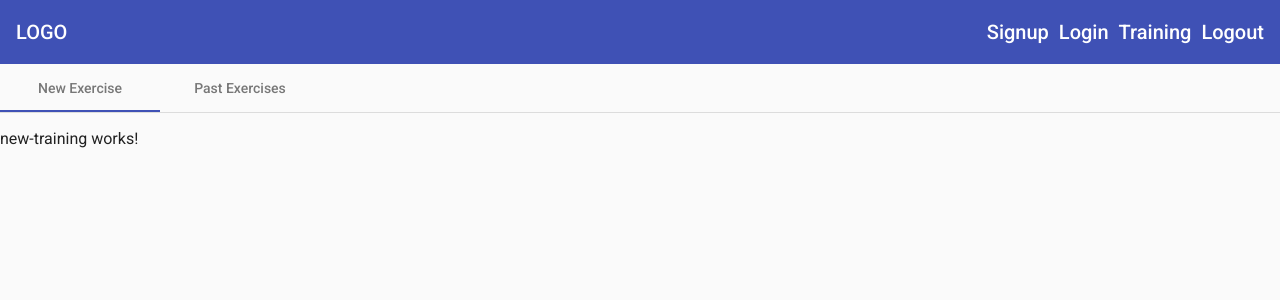
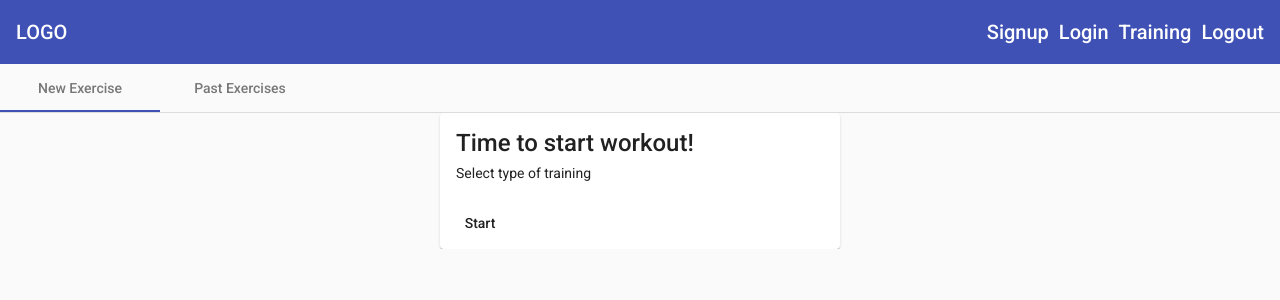
Before and after one commit to plskrdar/fitness-tracker, an Angular app: page /training in a window 1280 px wide. Shown: the top 300 px of the page. Built offline with nearby package versions, Linux system fonts and the light colour scheme.

Commit message:
implemented basic mat-card

```diff
--- a/src/app/training/new-training/new-training.component.html
+++ b/src/app/training/new-training/new-training.component.html
@@ -1 +1,11 @@
-<p>new-training works!</p>
+<section class="new-training" fxLayout fxLayoutAlign="center">
+    <mat-card fxFlex="400px">
+        <mat-card-title>Time to start workout!</mat-card-title>
+        <mat-card-content>
+            Select type of training
+        </mat-card-content>
+        <mat-card-actions>
+            <button type="submit" mat-button>Start</button>
+        </mat-card-actions>
+    </mat-card>
+</section>
```
Also changed, not shown: src/app/material.module.ts (+5 -2 lines).
